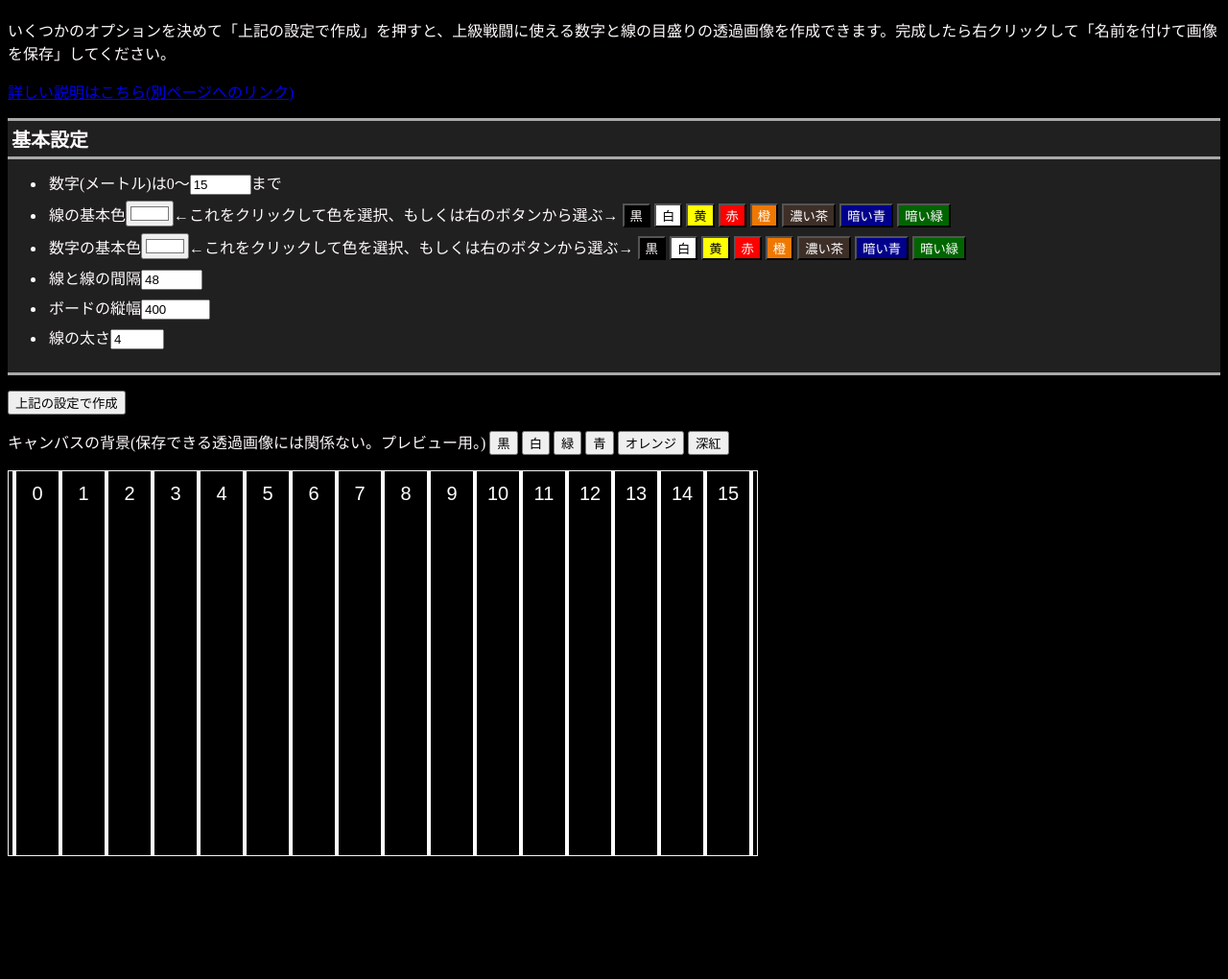
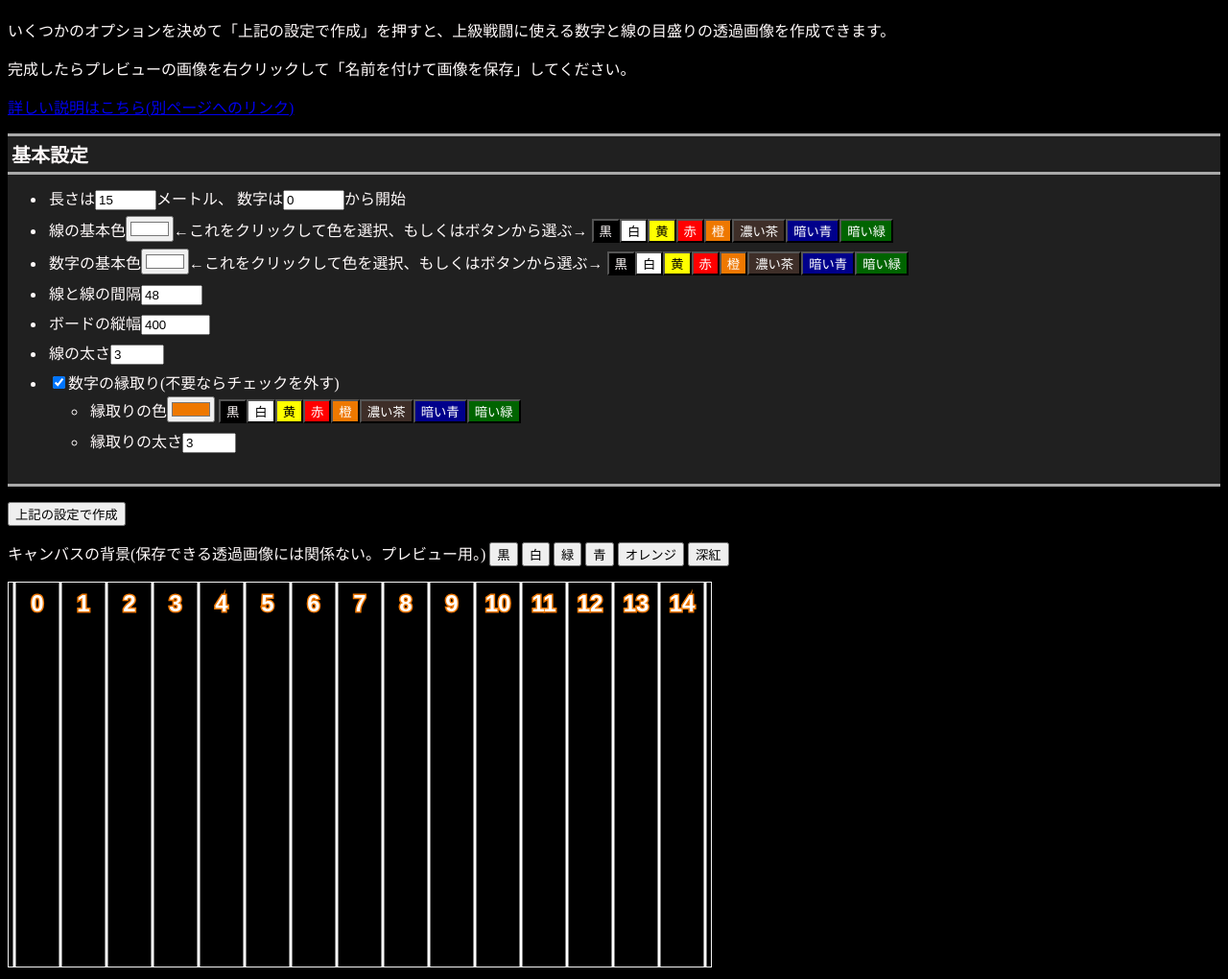
Before and after one commit to yuukumu/battleBoardGenerater-sw2.5, a plain HTML site: page index.html in a window 1280 px wide. Shown: the part 70-1090 px from the top of the page at 96% size. Before the commit the page ends 974 px from the top, so only its background shows below. Drawn offline with Linux system fonts and the light colour scheme.

Commit message:
Add files via upload

```diff
--- /dev/null
+++ b/canvasDraw.js
@@ -0,0 +1,98 @@
+// キャンバス
+const canvas = document.getElementById('boardCanvas');
+const ctx = canvas.getContext('2d');
+
+// 縦線の描画
+/**
+ * 線をキャンバスに描画する関数
+ * @param {String} color  描画する線のカラーコード
+ * @param {Number} thickness 線の太さ(横幅)
+ * @param {Number} height 線の長さ
+ * @param {Number} meter  メートル単位でのボードの長さ。これによって線の個数が決まる。
+ * @param {Number} spacing  線と線の間隔
+ */
+function drawLine(color, thickness, height, meter, spacing) {
+    ctx.strokeStyle = color;
+    ctx.lineWidth = thickness;
+    for (let i = 0; i <= meter; i++) {
+        const LineStartX = i * spacing + 6; // それぞれの線のスタート地点のx座標。+6はボードの余白のため。
+        ctx.beginPath(); // パスの開始
+        ctx.moveTo(LineStartX, 0); // 開始点 (x, y)
+        ctx.lineTo(LineStartX, height); // 終了点 (x, y)
+        ctx.stroke(); // 線を描画
+    }
+}
+
+
+// 数字の描画
+/**
+ * 数字を文字としてキャンバスに描画する関数
+ * @param {String} color 描画する数字のカラーコード
+ * @param {Number} meter メートル単位でのボードの長さ。これによって数字の個数が決まる。
+ * @param {Number} startNumber 開始番号。左端の数字。
+ * @param {Number} spacing 「線と線の間隔」の値。線の間隔に合わせて数字を入れる場所も変わる。
+ * @param {Boolean} stroke 文字を縁取りするかどうか
+ * @param {Number} strokeWidth 縁取り文字の線の太さ
+ * @param {Number} strokeColor 縁取りの色
+ */
+function drawText(basicColor, meter, startNumber, spacing, stroke, strokeWidth, strokeColor) {
+    // テキスト共通設定
+    ctx.font = 'bold 24px Arial';
+    ctx.fillStyle = basicColor;
+    ctx.textAlign = 'center'; // 指定したX座標が文字の中央になるように文字を描画
+
+    // 縁取りをする場合、その設定
+    if (stroke) {
+        ctx.strokeStyle = strokeColor;
+        ctx.lineWidth = strokeWidth;
+    }
+
+    // 描画
+    // 縁取り文字を描画して、その上に塗りつぶしてある文字を乗せる。
+    // 塗りつぶし文字の描画を消せば、塗りつぶしなしの「縁のみ文字」にもできる拡張性あり。
+    const textY = 30; // y座標
+    for (let i = 0; i < meter; i++) {
+        x = (i + 1 / 2) * spacing + 6; // x座標
+        number = String(i + startNumber); // 文字として描画する数字
+
+        // 縁取りをする場合、縁取り文字(線のみの文字)描画
+        if (stroke) {
+            ctx.strokeText(number, x, textY);
+        }
+
+        // 塗りつぶし文字
+        ctx.fillText(number, x, textY);
+    }
+}
+
+
+// キャンバスの更新
+function updateCanvas() {
+    // 色選択ボックスから設定を取得
+    const lineColor = lineBasicColorPicker.value;
+    const textColor = textBasicColorPicker.value;
+    const textStrokeColor = textStrokeColorPicker.value;
+
+    // 数値ボックスから設定を取得
+    const lineThickness = parseInt(lineThickBox.value, 10);
+    const lineHeight = parseInt(heightBox.value, 10);
+    const boardMeter = parseInt(boardMeterBox.value, 10);
+    const startNumber = parseInt(startNumberBox.value, 10);
+    const spacing = parseInt(spacingBox.value, 10);
+    const textStrokeWidth = parseInt(textStrokeWidthBox.value, 10);
+
+    // チェックボックスの状態を取得
+    const textStroke = strokeCheckBox.checked;
+
+    // キャンバス内のすべての要素を削除
+    ctx.clearRect(0, 0, canvas.width, canvas.height);
+    // 描画する要素に合わせてキャンバスのリサイズ(横方向の余白12px)
+    canvas.width = boardMeter * spacing + 12;
+    canvas.height = lineHeight;
+
+    // 要素を生成
+    drawLine(lineColor, lineThickness, lineHeight, boardMeter, spacing) // 縦線の描画
+    drawText(textColor, boardMeter, startNumber, spacing, textStroke, textStrokeWidth, textStrokeColor) // 数字の描画
+}
+
+updateCanvas();
--- a/changeCanvasBackground.js
+++ b/changeCanvasBackground.js
@@ -3,7 +3,7 @@ function changeCanvasColor(newColor) {
     canvas.style.backgroundColor = newColor;
 }
 
-// キャンバスの背景を画像にする
+// 背景画像選択
 
 
-// 画像を削除してもとの透過画像をDLできるようにする
+// 背景画像撤去
--- /dev/null
+++ b/createButtonElements.js
@@ -0,0 +1,57 @@
+// ボタン設定データのオブジェクトの配列
+const colorDefinitions = [
+  { label: "黒", className: "blackButton",  colorCode: "#000000" },
+  { label: "白", className: "whiteButton",  colorCode: "#ffffff" },
+  { label: "黄", className: "yellowButton", colorCode: "#ffff00" },
+  { label: "赤", className: "redButton",    colorCode: "#ff0000" },
+  { label: "橙", className: "orangeButton", colorCode: "#ee7800" },
+  { label: "濃い茶", className: "darkbrownButton", colorCode: "#3e2e28" },
+  { label: "暗い青", className: "darkblueButton",  colorCode: "#00008b" },
+  { label: "暗い緑", className: "darkgreenButton", colorCode: "#006400" },
+];
+
+
+// ボタン生成
+/**
+ * ボタンを生成して指定の要素に追加する関数
+ * @param {Array}  dataList 色データの配列
+ * @param {String} containerId 親要素(li)のID
+ * @param {String} targetType data-targetに入れる値
+ */
+function generateColorButtons(dataList, containerId, targetType) {
+  // 親要素を取得
+  const container = document.getElementById(containerId);
+
+  // 親要素が見つからない場合は処理を中断（エラー防止）
+  if (!container) return;
+
+  // データの数だけループしてボタンを作る
+  dataList.forEach(item => {
+    // <input> 要素を作成
+    const button = document.createElement("input");
+
+    // 属性をセット
+    button.type = "button";
+    button.value = item.label;           // ボタンの文字
+    button.className = item.className;   // クラス名
+
+    // data属性をセット
+    button.dataset.target = targetType;      // data-target
+    button.dataset.colorCode = item.colorCode; // data-color-code
+
+    // クリックイベントを設定 onclick="updateColorPicker(this)" となるように。
+    button.setAttribute("onclick", "updateColorPicker(this)");
+
+    // 親要素に追加
+    container.appendChild(button);
+  });
+}
+
+// 線の色用ボタンを生成
+generateColorButtons(colorDefinitions, "chooseLineBasicColor", "line");
+
+// 文字の色用ボタンを生成
+generateColorButtons(colorDefinitions, "chooseTextBasicColor", "text");
+
+// 文字の縁取りの色用ボタンを生成
+generateColorButtons(colorDefinitions, "chooseTextStrokeColor", "textStroke")
--- a/index.html
+++ b/index.html
@@ -3,55 +3,56 @@
 
 <head>
     <meta charset="UTF-8">
-    <title>SW2.5上級戦闘定規作成ツール_Lv2</title>
+    <title>SW2.5上級戦闘定規作成ツール_Lv3</title>
     <link rel="stylesheet" href="style.css">
 </head>
 
-<body class="blackB">
+<body>
     <h1>上級戦闘定規作成</h1>
-    <p>いくつかのオプションを決めて「上記の設定で作成」を押すと、上級戦闘に使える数字と線の目盛りの透過画像を作成できます。完成したら右クリックして「名前を付けて画像を保存」してください。</p>
+    <p>いくつかのオプションを決めて「上記の設定で作成」を押すと、上級戦闘に使える数字と線の目盛りの透過画像を作成できます。</p>
+    <p>完成したらプレビューの画像を右クリックして「名前を付けて画像を保存」してください。</p>
     <p><a href="https://note.com/yuukumu/n/nf5959c682ac1?sub_rt=share_sb">詳しい説明はこちら(別ページへのリンク)</a></p>
     <div id="options">
         <h2>基本設定</h2>
         <ul>
-            <li>数字(メートル)は0～<input type="number" id="boardMeterBox" value="" min="1" max="200" step="1"
-                    onkeydown="return event.key !== 'e' && event.key !== 'E'" />まで</li>
-            <li>線の基本色<input type="color" id="colorPickerL" value="">←これをクリックして色を選択、もしくは右のボタンから選ぶ→
-                <input type="button" value="黒" onclick="updateColorPicker('line', '#000000')" class="blackB">
-                <input type="button" value="白" onclick="updateColorPicker('line', '#ffffff')" class="whiteB">
-                <input type="button" value="黄" onclick="updateColorPicker('line', '#ffff00')" class="yellowB">
-                <input type="button" value="赤" onclick="updateColorPicker('line', '#ff0000')" class="redB">
-                <input type="button" value="橙" onclick="updateColorPicker('line', '#ee7800')" class="orangeB">
-                <input type="button" value="濃い茶" onclick="updateColorPicker('line', '#3e2e28')" class="darkbrownB">
-                <input type="button" value="暗い青" onclick="updateColorPicker('line', '#00008b')" class="darkblueB">
-                <input type="button" value="暗い緑" onclick="updateColorPicker('line', '#006400')" class="darkgreenB">
+            <li>
+                長さは<input type="number" id="boardMeterBox" value="15" min="1" max="200" step="1" />メートル、
+                数字は<input type="number" id="startNumberBox" value="0" min="0" max="200" step="1" />から開始
             </li>
-            <li>数字の基本色<input type="color" id="colorPickerT" value="">←これをクリックして色を選択、もしくは右のボタンから選ぶ→
-                <input type="button" value="黒" onclick="updateColorPicker('text', '#000000')" class="blackB">
-                <input type="button" value="白" onclick="updateColorPicker('text', '#ffffff')" class="whiteB">
-                <input type="button" value="黄" onclick="updateColorPicker('text', '#ffff00')" class="yellowB">
-                <input type="button" value="赤" onclick="updateColorPicker('text', '#ff0000')" class="redB">
-                <input type="button" value="橙" onclick="updateColorPicker('text', '#ee7800')" class="orangeB">
-                <input type="button" value="濃い茶" onclick="updateColorPicker('text', '#3e2e28')" class="darkbrownB">
-                <input type="button" value="暗い青" onclick="updateColorPicker('text', '#00008b')" class="darkblueB">
-                <input type="button" value="暗い緑" onclick="updateColorPicker('text', '#006400')" class="darkgreenB">
+            <li id="chooseLineBasicColor">
+                線の基本色<input type="color" id="lineBasicColorPicker"
+                    value="#ffffff">←これをクリックして色を選択、もしくはボタンから選ぶ→<!-- createButtonElement.jsでボタンが生成される -->
             </li>
-            <li>線と線の間隔<input type="number" id="spacingBox" value="" min="30" max="200" step="1"
-                    onkeydown="return event.key !== 'e' && event.key !== 'E'" /></li>
-            <li>ボードの縦幅<input type="number" id="heightBox" value="" min="50" max="5000" step="1"
-                    onkeydown="return event.key !== 'e' && event.key !== 'E'" /></li>
-            <li>線の太さ<input type="number" id="lineThickBox" value="" min="1" max="20" step="1"
-                    onkeydown="return event.key !== 'e' && event.key !== 'E'" /></li>
+            <li id="chooseTextBasicColor">
+                数字の基本色<input type="color" id="textBasicColorPicker"
+                    value="#ffffff">←これをクリックして色を選択、もしくはボタンから選ぶ→<!-- createButtonElement.jsでボタンが生成される -->
+            </li>
+            <li>
+                線と線の間隔<input type="number" id="spacingBox" value="48" min="30" max="200" step="1" />
+            </li>
+            <li>
+                ボードの縦幅<input type="number" id="heightBox" value="400" min="50" max="5000" step="1" />
+            </li>
+            <li>
+                線の太さ<input type="number" id="lineThickBox" value="3" min="1" max="20" step="1" />
+            </li>
+            <li>
+                <label><input type="checkbox" id="strokeCheckBox" name="UseStroke" checked>数字の縁取り(不要ならチェックを外す)</label>
+                <div id="strokeColorContainer">
+                    <ul>
+                        <li id="chooseTextStrokeColor">
+                            縁取りの色<input type="color" id="textStrokeColorPicker" value="#ee7800">
+                        </li>
+                        <li>
+                            縁取りの太さ<input type="number" id="textStrokeWidthBox" value="3" min="1" max="20" step="1" />
+                        </li>
+                    </ul>
+                </div>
+            </li>
         </ul>
-        <!--
-    <h2><label><input type="checkbox" id="checkUseAddOp" name="useAddOp" value="use">こだわり設定を使う(使うならクリックしてチェック)</label></h2>
-    <ul>
-    <li>()メートルごとに数字の色を()にする。そのとき数字を太字に(するorしない)</li>
-    <li>()メートルごとに線の色を()になる。そのとき線を太く(するorしない)</li>
-    </ul>
-        -->
     </div>
-    <p><input type="button" value="上記の設定で作成" onclick="generateObjects()"></p>
+
+    <p><input type="button" value="上記の設定で作成" onclick="updateCanvas()"></p>
     <p>キャンバスの背景(保存できる透過画像には関係ない。プレビュー用。)
         <input type="button" value="黒" onclick="changeCanvasColor('black')">
         <input type="button" value="白" onclick="changeCanvasColor('white')">
@@ -60,12 +61,12 @@
         <input type="button" value="オレンジ" onclick="changeCanvasColor('orange')">
         <input type="button" value="深紅" onclick="changeCanvasColor('crimson')">
     </p>
-    <canvas id="boardCanvas" width="1024" height="512" style="border:1px solid #f3f3f3;"></canvas>
+    <canvas id="boardCanvas" width="1024" height="512"></canvas>
 
+    <script src="createButtonElements.js"></script>
     <script src="inputBox.js"></script>
     <script src="changeCanvasBackground.js"></script>
-    <script src="generateObjects.js"></script>
+    <script src="canvasDraw.js"></script>
 </body>
 
-
 </html>
--- a/inputBox.js
+++ b/inputBox.js
@@ -1,34 +1,90 @@
-// m数を選択する数値入力ボックス
+// 長さ(メートル)の数値入力ボックス
 const boardMeterBox = document.getElementById('boardMeterBox');
-boardMeterBox.value = 15; // 初期値
 
-// 線の色、文字の色を選ぶ色選択ボックス
-const colorPickerL = document.getElementById('colorPickerL');
-const colorPickerT = document.getElementById('colorPickerT');
-// 初期値
-colorPickerL.value = "#ffffff";
-colorPickerT.value = "#ffffff";
-// 線の色、文字の色を選ぶボタンを押した場合
-function updateColorPicker(lineOrText, color) {
-    if (lineOrText == 'line') {
-        colorPickerL.value = color;
-    } else {
-        colorPickerT.value = color;
+// ボードの開始番号、左端の数字
+const startNumberBox = document.getElementById('startNumberBox');
+
+// 色選択ボックス
+const lineBasicColorPicker = document.getElementById('lineBasicColorPicker');
+const textBasicColorPicker = document.getElementById('textBasicColorPicker');
+const textStrokeColorPicker = document.getElementById('textStrokeColorPicker');
+
+// 線の色、文字の色のボタンを押したとき、色選択ボックスの色を変更
+function updateColorPicker(buttonElement) {
+    // 1. 引数(buttonElement)から直接データを取得
+    const targetType = buttonElement.dataset.target;     // "line" or "text"
+    const colorCode = buttonElement.dataset.colorCode;   // "#000000" 等カラーコード
+
+    // 2. 操作すべき変数を決定
+    let targetPicker = null;
+    if (targetType === "line") {
+        targetPicker = lineBasicColorPicker;
+    } else if (targetType === "text") {
+        targetPicker = textBasicColorPicker;
+    } else if (targetType === "textStroke") {
+        targetPicker = textStrokeColorPicker;
+    }
+
+    // 3. 値を更新し、変更イベントを強制発火させる
+    if (targetPicker) {
+        targetPicker.value = colorCode;
+        // "input" イベントと "change" を手動で起こし、カラーピッカーをクリックで操作した時と同じ挙動を再現。
+        // あとで"input"や"change"イベントによりその場でキャンバスが更新されるような機能を作るときに役立つ。
+        targetPicker.dispatchEvent(new Event('input', { bubbles: true }));
+        targetPicker.dispatchEvent(new Event('change', { bubbles: true }));
     }
 }
 
-// 以下、m数の数値ボックスのように修正。下記のコードはリアルタイムでの変更が必要だったcsv作成の時には役立ったが、
-// 今回はリアルタイム更新ではなく、作成ボタンを押したときにボックスの中身を参照すればよいため、
-// 一番上のやつみたいにすごくシンプルにできる。
 
 // 線と線の間隔
 const spacingBox = document.getElementById('spacingBox');
-spacingBox.value = 48;
 
 // 線の縦幅
 const heightBox = document.getElementById('heightBox');
-heightBox.value = 400;
 
 // 線の太さ
 const lineThickBox = document.getElementById('lineThickBox');
-lineThickBox.value = 4;
+
+// テキスト縁取りの太さ
+const textStrokeWidthBox = document.getElementById('textStrokeWidthBox');
+
+
+// 縁取りのチェックボックス、数字の縁取りをするならチェックするもの
+const strokeCheckBox = document.getElementById('strokeCheckBox');
+
+// 表示・非表示を切り替えられるdiv要素
+// 最初はチェックされている(HTML側で制御)。
+const colorContainer = document.getElementById('strokeColorContainer');
+
+// チェックボックスの状態が変わった時(change)の動作
+strokeCheckBox.addEventListener('change', function () {
+
+    if (this.checked) {
+        // チェックが入ったら、表示する (block要素として表示)
+        colorContainer.style.display = 'block';
+    } else {
+        // チェックが外れたら、隠す (none)
+        colorContainer.style.display = 'none';
+    }
+
+});
+
+
+// 数値ボックスに「e」を入力させない
+// 指数表記ができないようにする。数値ボックスにeが入ると困惑するし。
+document.querySelectorAll('input[type="number"]').forEach(input => {
+    // 1. キーボードからの直接入力をブロック（基本の防衛）
+    input.addEventListener('keydown', (e) => {
+        if (['e', 'E'].includes(e.key)) {
+            e.preventDefault();
+        }
+    });
+
+    // 2. 貼り付けなどに対する保険（徹底的な防衛）
+    input.addEventListener('input', () => {
+        // eが含まれていた場合のみ、置換して書き戻す
+        if (input.value.includes('e') || input.value.includes('E')) {
+            input.value = input.value.replace(/[eE]/g, '');
+        }
+    });
+});
--- a/style.css
+++ b/style.css
@@ -1,5 +1,11 @@
+body {
+    background-color: black;
+    color: snow;
+}
+
 canvas {
     background-color: black;
+    border: 1px solid #f3f3f3;;
 }
 
 #options {
@@ -24,35 +30,35 @@ li {
 }
 
 /* 背景色のテンプレート */
-.blackB {
+.blackButton {
     background-color: black;
     color: snow;
 }
-.whiteB {
+.whiteButton {
     background-color: white;
     color: black;
 }
-.yellowB {
+.yellowButton {
     background-color: #ffff00;
     color: black;
 }
-.redB {
+.redButton {
     background-color: #ff0000;
     color: white;
 }
-.orangeB {
+.orangeButton {
     background-color: #ee7800;
     color: white;
 }
-.darkblueB {
+.darkblueButton {
     background-color: #00008b;
     color: white;
 }
-.darkgreenB {
+.darkgreenButton {
     background-color: #006400;
     color: white;
 }
-.darkbrownB {
+.darkbrownButton {
     background-color: #3e2e28;
     color: white;
 }
```
